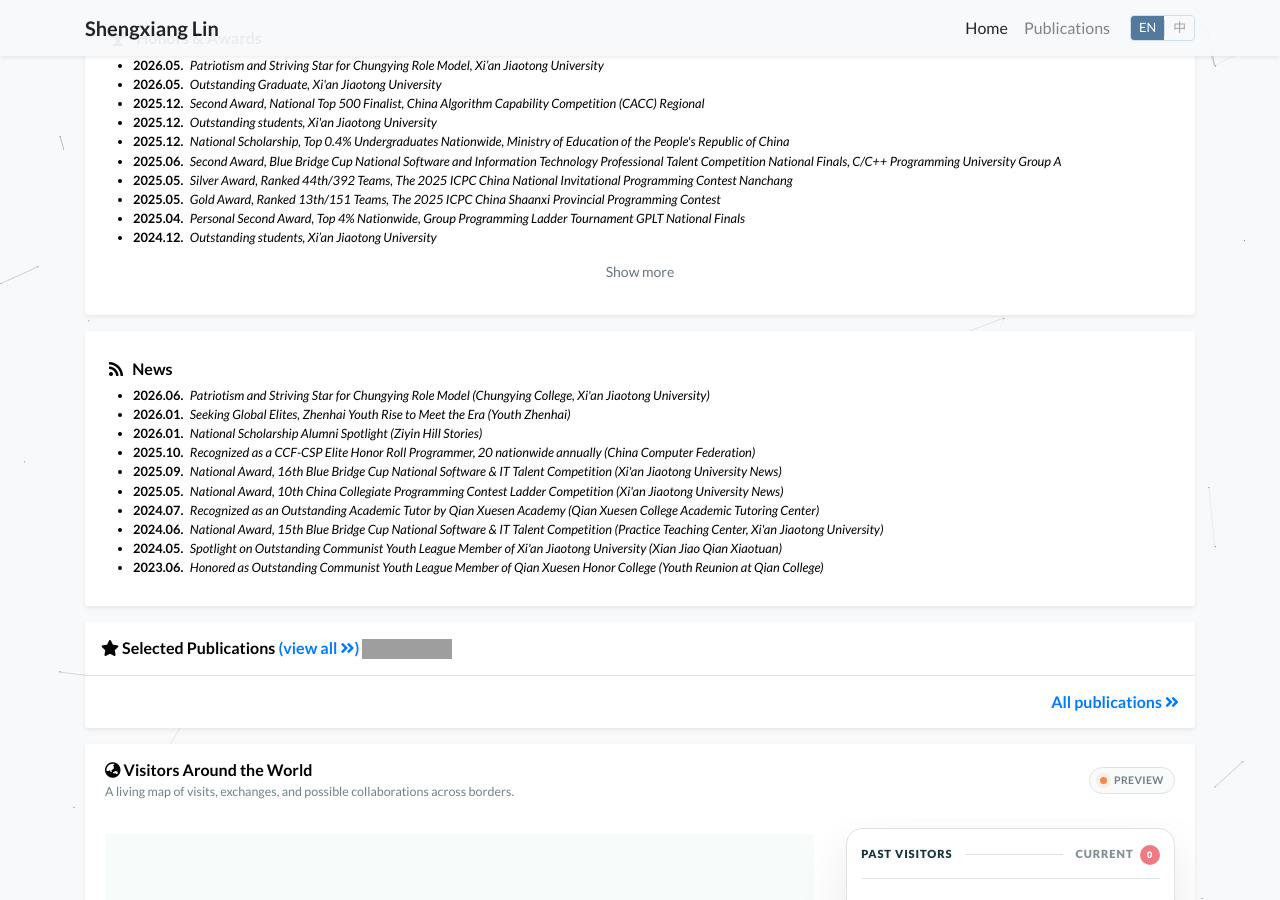
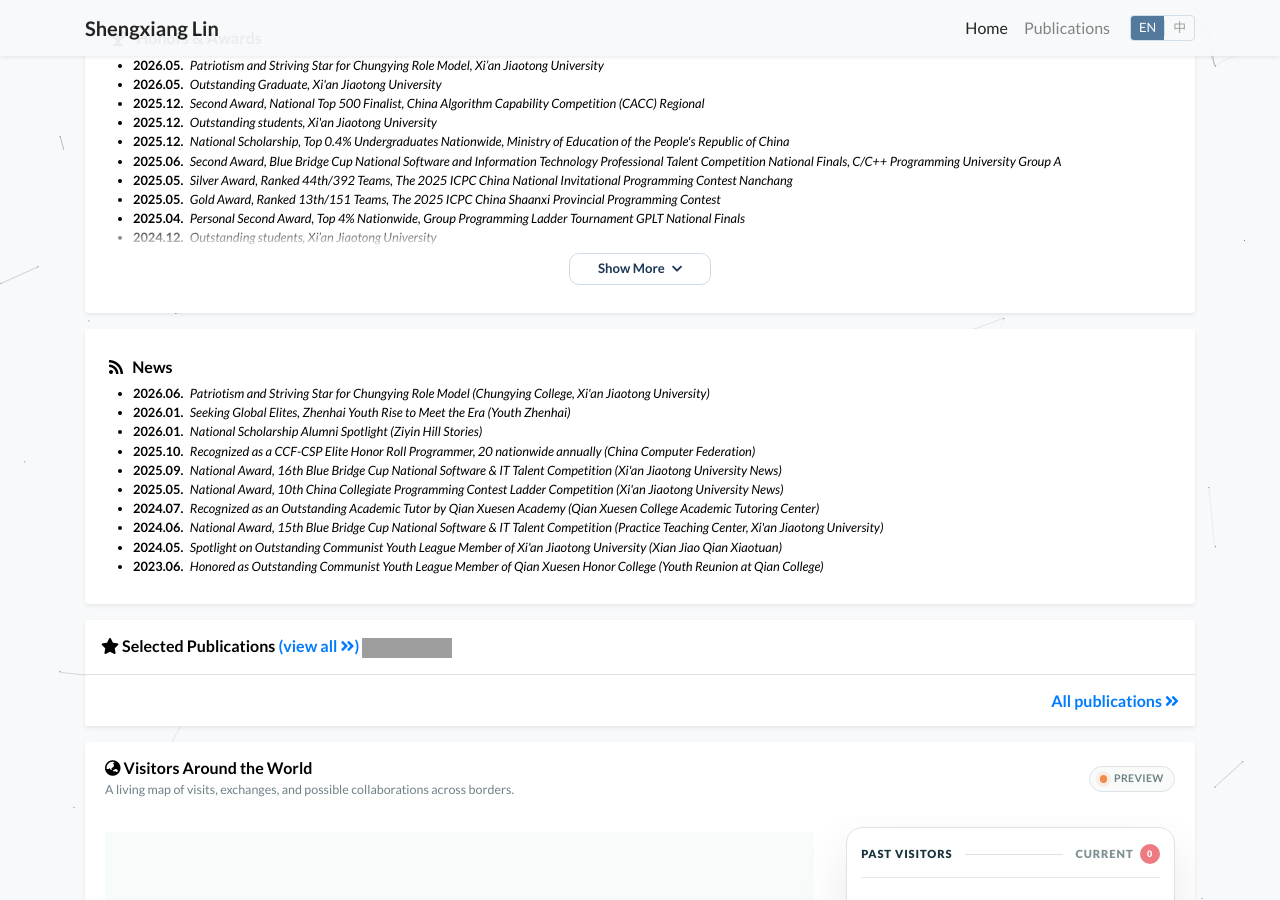
Before and after one commit to Shengxiang-Lin/Shengxiang-Lin.github.io, a Jekyll site: the page built from index.html, in a window 1280 px wide and 900 px high, scrolled down 1241 px. Built offline with Jekyll 4.4.1, drawn with Linux system fonts in a browser that asks for light colours; a style sheet for code colours, icons or effects is not loaded; grey boxes are pictures that could not be loaded.

Commit message:
Add faded preview and toggle icons

```diff
--- a/_includes/widgets/experience_card.html
+++ b/_includes/widgets/experience_card.html
@@ -113,7 +113,7 @@
                         <div class="my-1">
                             <h6><i class="fas fa-trophy"></i> &nbsp; {% include i18n.html key="honors_awards" %}</h6>
                             <div class="mx-2">
-                                <ul class="list small pl-3 mb-1" data-collapsible-list="awards">
+                                <ul class="list small pl-3 mb-1{% if site.data.profile.awards.size > 10 %} collapsible-fade{% endif %}" data-collapsible-list="awards">
                                     <div class="row">
                                         {% for item in site.data.profile.awards %}
                                         <div class="col-md-12{% if forloop.index > 10 %} d-none{% endif %}"{% if forloop.index > 10 %} data-collapsible-extra{% endif %}>
@@ -132,13 +132,15 @@
                                     </div>
                                 </ul>
                                 {% if site.data.profile.awards.size > 10 %}
-                                <div class="text-center">
-                                    <button type="button" class="btn btn-link btn-sm px-0 mt-1 text-secondary" data-collapsible-toggle="awards" aria-expanded="false">
+                                <div class="collapsible-toggle-container">
+                                    <button type="button" class="collapsible-toggle-btn" data-collapsible-toggle="awards" aria-expanded="false">
                                         <span data-collapsible-more>
-                                            <span class="lang-en">Show more</span><span class="lang-zh">展开更多</span>
+                                            <span class="lang-en">Show More</span><span class="lang-zh">展开更多</span>
+                                            <i class="fas fa-chevron-down" aria-hidden="true"></i>
                                         </span>
                                         <span class="d-none" data-collapsible-less>
-                                            <span class="lang-en">Show less</span><span class="lang-zh">收起</span>
+                                            <span class="lang-en">Show Less</span><span class="lang-zh">收起</span>
+                                            <i class="fas fa-chevron-up" aria-hidden="true"></i>
                                         </span>
                                     </button>
                                 </div>
@@ -162,7 +164,7 @@
                         <div class="my-1">
                             <h6><i class="fas fa-rss"></i> &nbsp; {% include i18n.html key="news" %}</h6>
                             <div class="mx-2">
-                                <ul class="list small pl-3 mb-1" data-collapsible-list="news">
+                                <ul class="list small pl-3 mb-1{% if site.data.profile.news.size > 10 %} collapsible-fade{% endif %}" data-collapsible-list="news">
                                     <div class="row">
                                         {% for item in site.data.profile.news %}
                                         <div class="col-md-12{% if forloop.index > 10 %} d-none{% endif %}"{% if forloop.index > 10 %} data-collapsible-extra{% endif %}>
@@ -181,13 +183,15 @@
                                     </div>
                                 </ul>
                                 {% if site.data.profile.news.size > 10 %}
-                                <div class="text-center">
-                                    <button type="button" class="btn btn-link btn-sm px-0 mt-1 text-secondary" data-collapsible-toggle="news" aria-expanded="false">
+                                <div class="collapsible-toggle-container">
+                                    <button type="button" class="collapsible-toggle-btn" data-collapsible-toggle="news" aria-expanded="false">
                                         <span data-collapsible-more>
-                                            <span class="lang-en">Show more</span><span class="lang-zh">展开更多</span>
+                                            <span class="lang-en">Show More</span><span class="lang-zh">展开更多</span>
+                                            <i class="fas fa-chevron-down" aria-hidden="true"></i>
                                         </span>
                                         <span class="d-none" data-collapsible-less>
-                                            <span class="lang-en">Show less</span><span class="lang-zh">收起</span>
+                                            <span class="lang-en">Show Less</span><span class="lang-zh">收起</span>
+                                            <i class="fas fa-chevron-up" aria-hidden="true"></i>
                                         </span>
                                     </button>
                                 </div>
```
Also changed, not shown: other parts of _includes/widgets/experience_card.html (+1 -0 lines).
